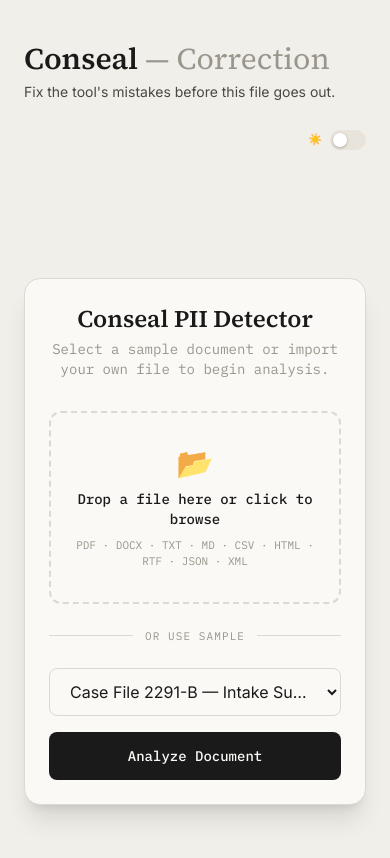
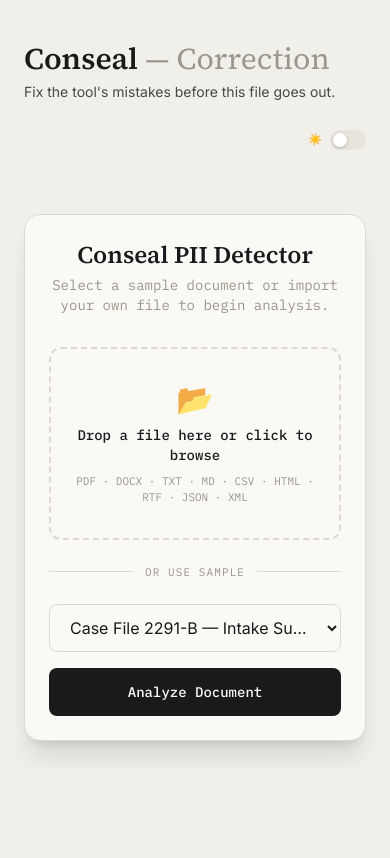
Before and after one commit to laddasiddharth/sprintfour, a Next.js app: page / in a window 390 px wide. Shown: the top 858 px of the page. Built offline with nearby package versions, Linux system fonts and the light colour scheme.

Commit message:
feat: update README and WRITEUP for enhanced clarity on PII detection features and recent UI/UX improvements; adjust page layout for better mobile responsiveness

```diff
--- a/app/page.tsx
+++ b/app/page.tsx
@@ -353,7 +353,7 @@ export default function Home() {
         />
 
         {appState === "idle" ? (
-          <div className="flex flex-col items-center justify-center py-24 text-center animate-fade-in">
+          <div className="flex flex-col items-center justify-center py-8 md:py-16 text-center animate-fade-in">
             <div className="bg-paper border border-rule rounded-2xl shadow-xl p-6 md:p-10 max-w-lg w-full">
               <h1 className="font-display text-2xl font-semibold text-ink mb-1">Conseal PII Detector</h1>
               <p className="font-data text-sm text-neutral mb-8">Select a sample document or import your own file to begin analysis.</p>
```
Also changed, not shown: 2 other files (tests, documents, lock files or other folders).
